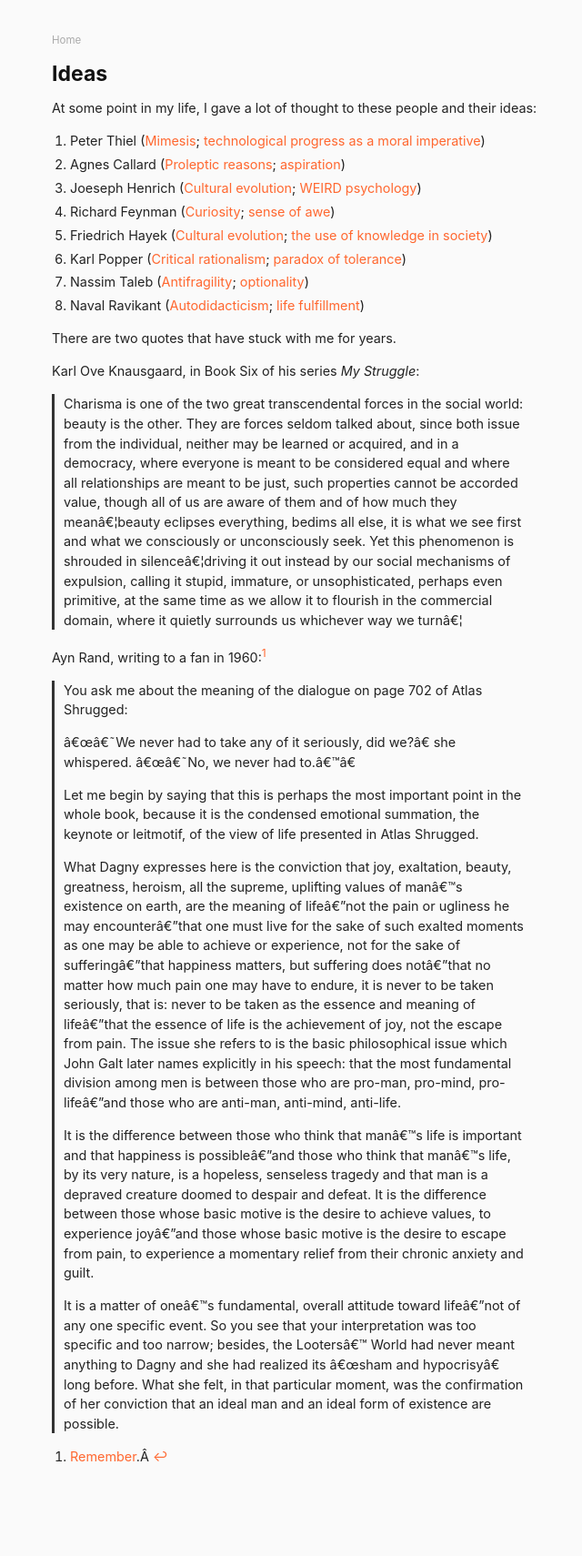
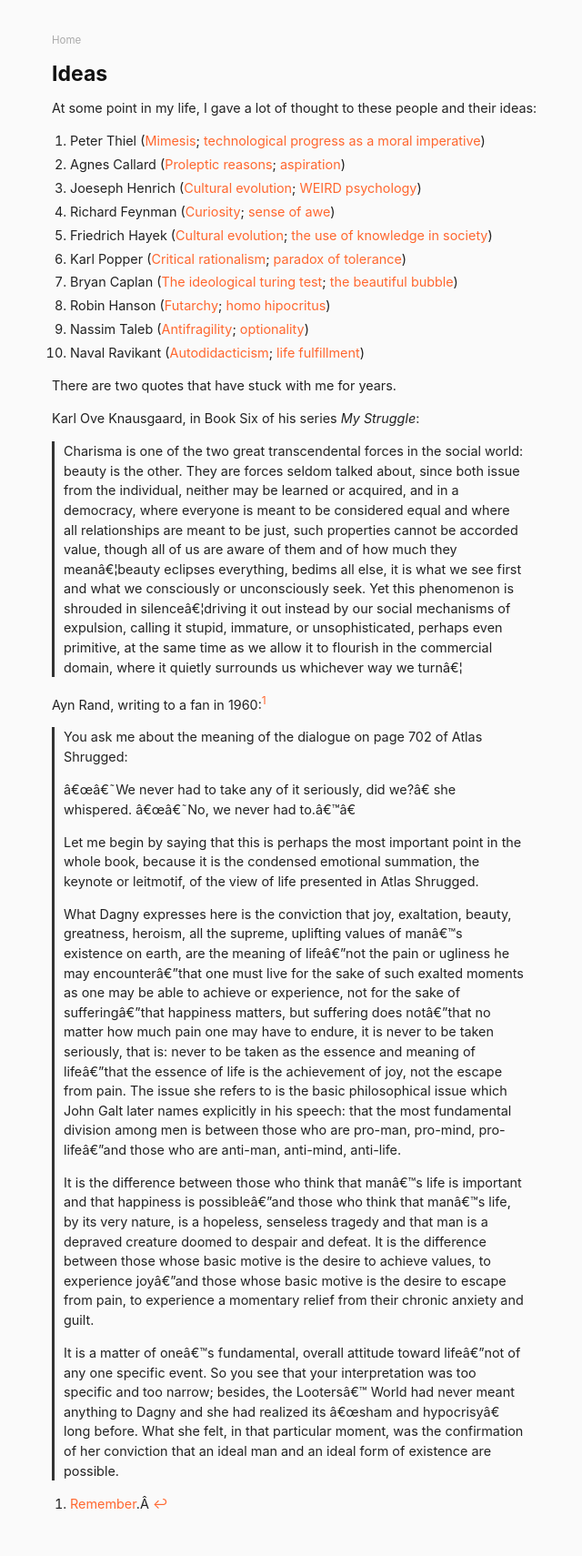
Before and after one commit to danschlz/danschulz.github.io, a Jekyll site: the page built from ideas.md, in a window 1280 px wide. Shown: the whole page at 91% size, without its empty margins (303-943 px from the left). Built offline with Jekyll 4.4.1, drawn with Linux system fonts in a browser that asks for light colours; before the commit the page ends 1658 px from its top, so only the background shows below that.

Commit message:
Update ideas.md

```diff
--- a/ideas.md
+++ b/ideas.md
@@ -11,6 +11,8 @@ At some point in my life, I gave a lot of thought to these people and their idea
 * Richard Feynman ([Curiosity](https://www.youtube.com/watch?v=lmTmGLzPVyM); [sense of awe](https://www.youtube.com/watch?v=36GT2zI8lVA))
 * Friedrich Hayek ([Cultural evolution](https://www.docdroid.net/n8mk5H9/the-three-sources-of-human-values-pdf); [the use of knowledge in society](http://www.econlib.org/library/Essays/hykKnw1.html))
 * Karl Popper ([Critical rationalism](https://en.wikipedia.org/wiki/Critical_rationalism); [paradox of tolerance](https://en.wikipedia.org/wiki/Paradox_of_tolerance))
+* Bryan Caplan ([The ideological turing test](https://www.econlib.org/archives/2011/06/the_ideological.html); [the beautiful bubble](https://www.econlib.org/archives/2012/03/my_beautiful_bu.html))
+* Robin Hanson ([Futarchy](http://mason.gmu.edu/~rhanson/futarchy.html); [homo hipocritus](https://www.overcomingbias.com/2010/03/homo-hipocritus.html))
 * Nassim Taleb ([Antifragility](https://en.wikipedia.org/wiki/Antifragility); [optionality](https://25iq.com/2013/10/13/a-dozen-things-ive-learned-from-nassim-taleb-about-optionalityinvesting/))
 * Naval Ravikant ([Autodidacticism](https://www.youtube.com/watch?v=dmBoU93TRlo); [life fulfillment](https://youtu.be/X7tnoR6a-8A))
 
```
